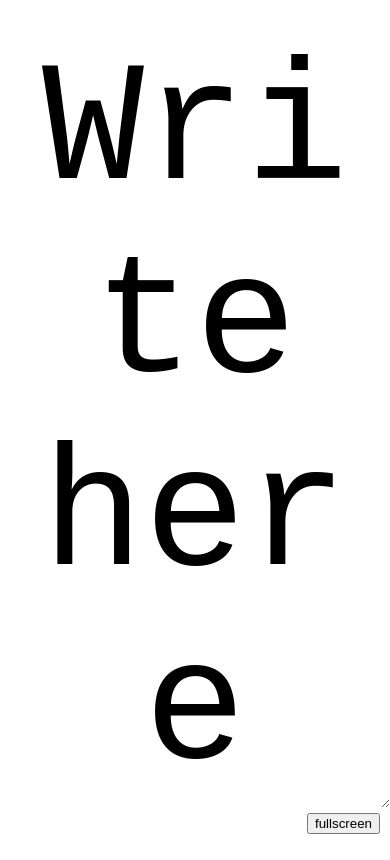
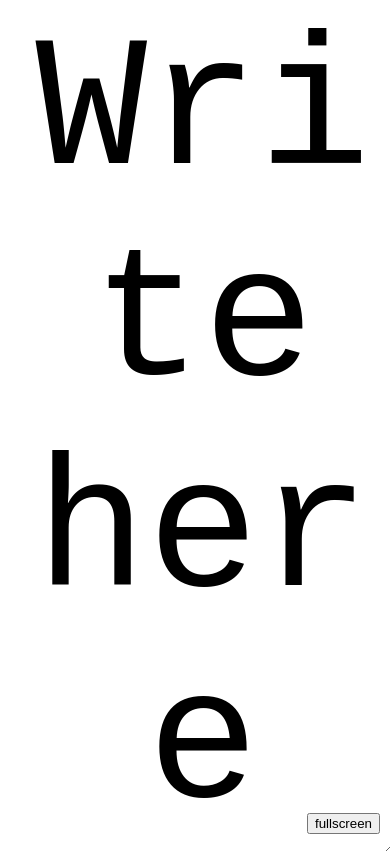
Before and after one commit to daniellandau/fullscreentext.com, a plain HTML site: page index.html in a window 390 px wide. Drawn offline with Linux system fonts and the light colour scheme.

Commit message:
Occupy more of the full screen on mobile too

```diff
--- a/index.html
+++ b/index.html
@@ -5,7 +5,7 @@
     <style>
      #hugetext {
          text-align: center;
-         width: 100vw;
+         width: 98vw;
          border: none;
          margin: 0;
          padding: 0;
@@ -14,13 +14,15 @@
          outline: none;
          border: none;
      }
-     body {
+     #body {
          overflow: hidden;
          display: flex;
          align-items: center;
          justify-content: center;
          margin: 0;
          height: 100vh;
+         width: 100vw;
+         background-color: white;
      }
      #fullscreen {
          position: absolute;
@@ -30,40 +32,54 @@
     </style>
   </head>
   <body>
+    <div id="body">
       <textarea id="hugetext">Write here</textarea>
+    </div>
     <button id="fullscreen">fullscreen</button>
     <script>
     var el = document.getElementById("hugetext")
+    var body = document.getElementById("body")
     var button = document.getElementById("fullscreen")
-     button.addEventListener('click', function () { el.requestFullscreen() })
+    button.addEventListener('click', function () { body.requestFullscreen() })
     el.focus();
     el.addEventListener('keyup', maximize)
     window.addEventListener('resize', maximize)
     var size = 30;
+    var step = 1;
     function maximize() {
       var viewport_width = window.innerWidth;
       var viewport_height = window.innerHeight;
        function isOverflown(element) {
          return element.scrollHeight > viewport_height || element.scrollWidth > viewport_width;
        }
-       if (isOverflown(el)) {
-         while (isOverflown(el)) {
-           size -= 20;
+       function setSize(el, size) {
          el.style.fontSize = `${size}px`;
          el.style.height = '1px';
          el.style.height = `${el.scrollHeight}px`;
        }
+       if (isOverflown(el)) {
+         while (isOverflown(el)) {
+           size -= step;
+           setSize(el, size);
+         }
        } else {
+         let overshoot = 0;
+         const allowed_overshoot = 60;
          while (true) {
            el.style.fontSize = `${size}px`;
            if (isOverflown(el)) {
-             size -= 20;
-             el.style.fontSize = `${size}px`;
-             el.style.height = '1px';
-             el.style.height = `${el.scrollHeight}px`;
+             overshoot++;
+             if (overshoot > allowed_overshoot) {
+               while (isOverflown(el)) {
+                 size -= step;
+                 setSize(el, size);
+               }
                break;
              }
-           size += 20;
+           } else {
+             overshoot = 0;
+           }
+           size += step;
          }
        }
      }
```
Lines whose indentation alone changed are shown as unchanged.
